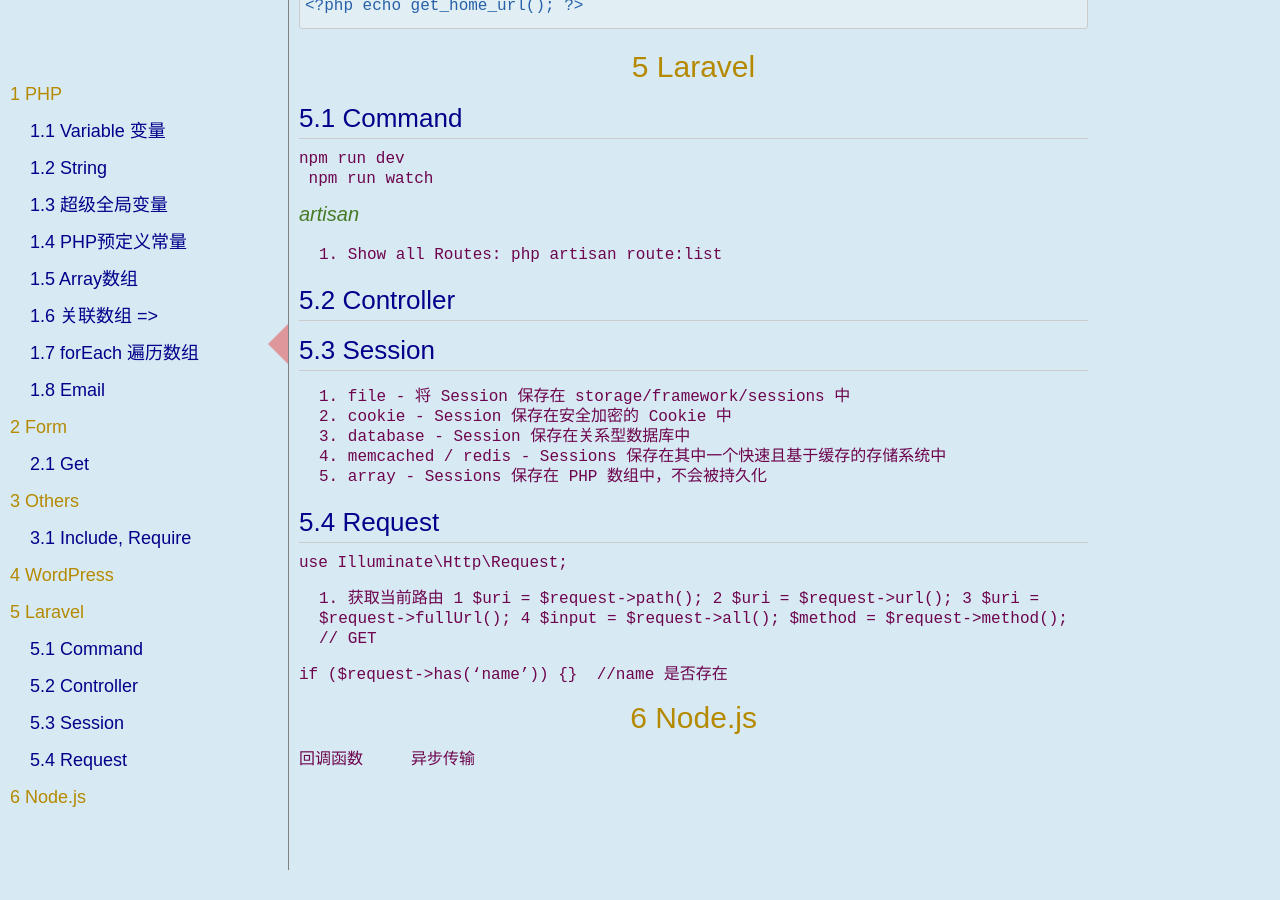
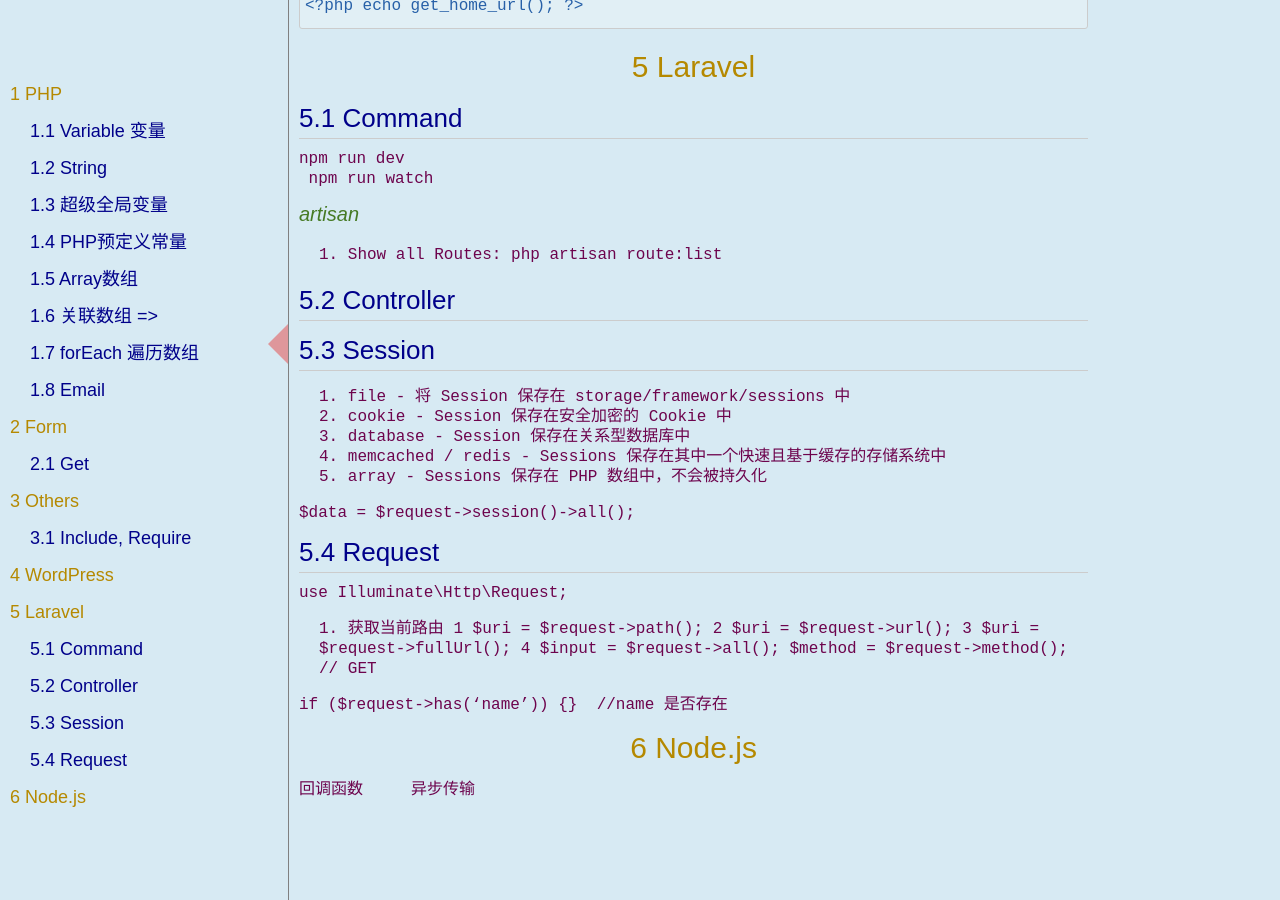
Before and after one commit to rfd3344a/rfd3344.github.io, a Jekyll site: the page built from notes/PHP_Node.md, in a window 1280 px wide and 900 px high, scrolled down 5112 px. Built offline with Jekyll 4.4.1, drawn with Linux system fonts in a browser that asks for light colours; nearby versions of some CDN libraries; some web fonts are replaced; our own code applies the rules of GitHub Pages for plain Markdown files; before the commit the page ends 5982 px from its top, so only the background shows below that.

Commit message:
Update PHP_Node.md

```diff
--- a/notes/PHP_Node.md
+++ b/notes/PHP_Node.md
@@ -252,6 +252,13 @@
 4.  memcached / redis - Sessions 保存在其中一个快速且基于缓存的存储系统中
 5.  array - Sessions 保存在 PHP 数组中，不会被持久化
 
+
+
+$data = $request->session()->all();
+
+
+
+
 ## Request
 use Illuminate\Http\Request;
 
```
